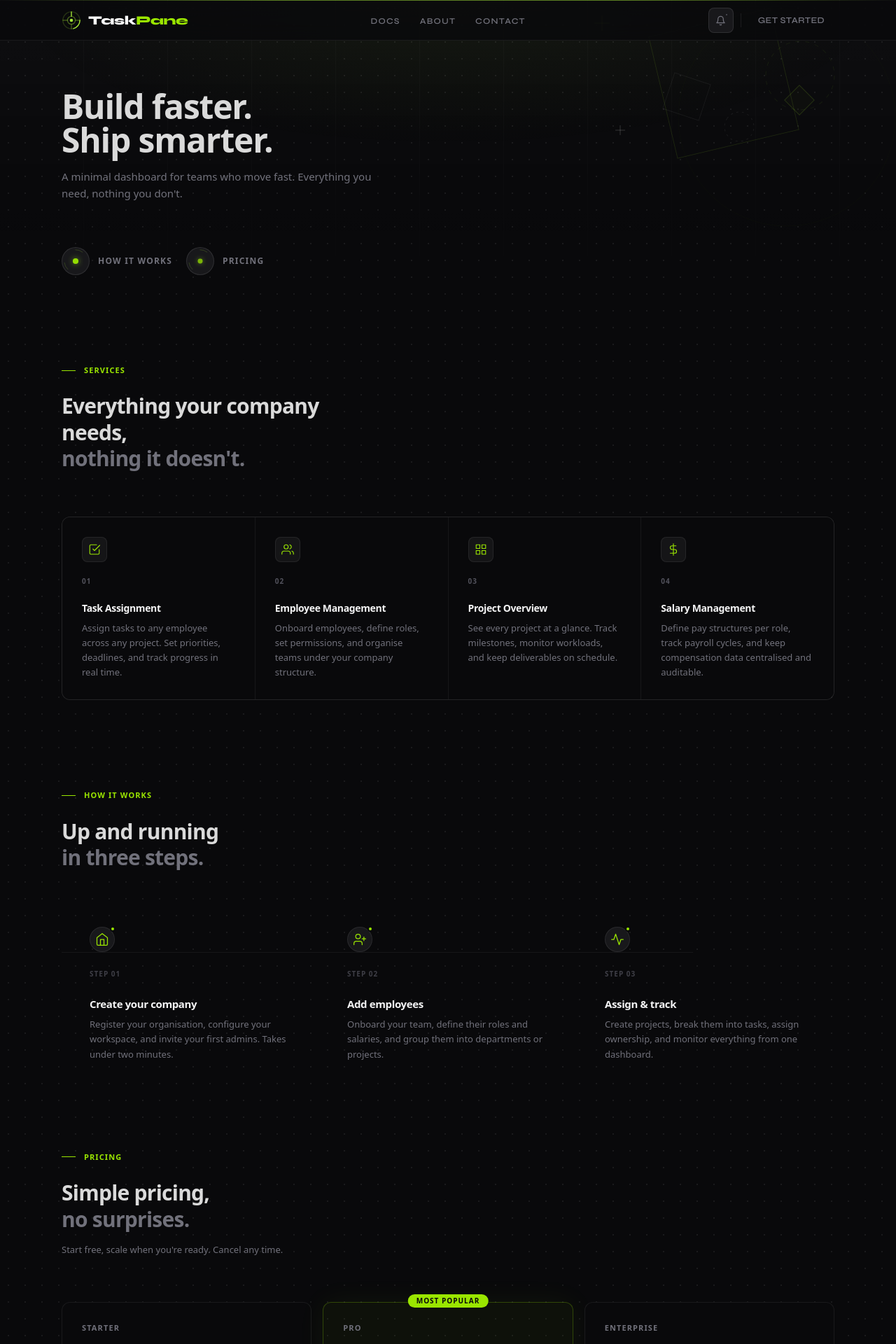
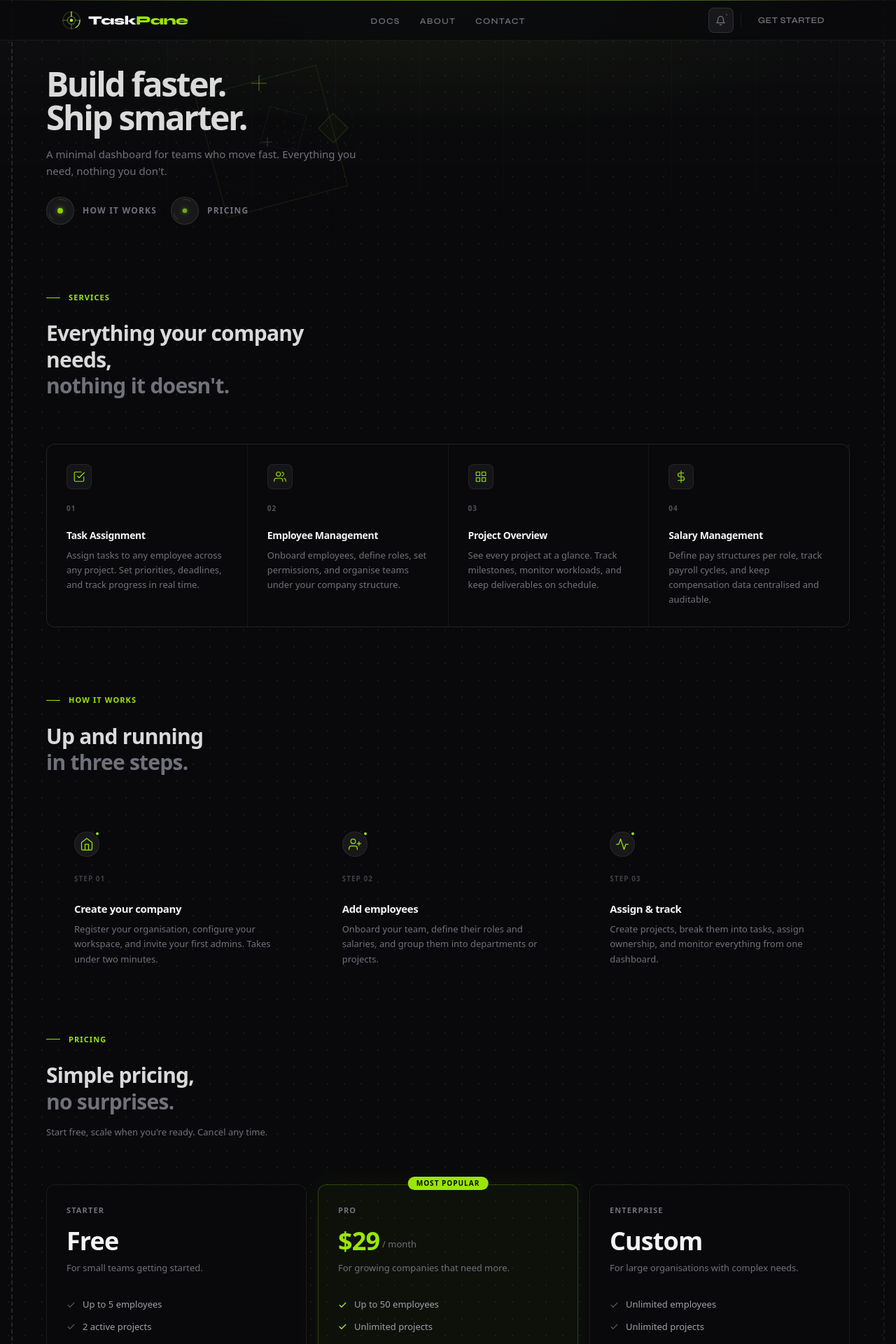
Before and after one commit to gchape/taskpane, a React (Vite) app in the folder frontend/: page / in a window 1280 px wide. Shown: the top 1920 px of the page at 70% size. Built offline with nearby package versions, Linux system fonts and the light colour scheme.

Commit message:
style: restructure Home layout with dashed border container and adjust section spacing

```diff
--- a/frontend/src/components/hero/Hero.tsx
+++ b/frontend/src/components/hero/Hero.tsx
@@ -5,7 +5,7 @@ import Geometry from "./Geometry";
 
 export default function Hero() {
   return (
-    <section className="relative z-10 pt-32 max-w-6xl mx-auto px-6 overflow-visible">
+    <section className="relative z-10 max-w-6xl overflow-visible">
       <div
         className="absolute inset-0 overflow-visible pointer-events-none"
         aria-hidden
@@ -20,7 +20,7 @@ export default function Hero() {
         animate={{ opacity: 1, y: 0 }}
         transition={{ duration: 0.6, ease: [0.16, 1, 0.3, 1] }}
       >
-        <h1 className="text-5xl font-bold tracking-tight text-white/85 leading-none">
+        <h1 className="text-5xl font-bold tracking-wider lg:tracking-tighter text-white/85 leading-none">
           Build faster.
           <br />
           Ship smarter.
--- a/frontend/src/components/home/Home.tsx
+++ b/frontend/src/components/home/Home.tsx
@@ -6,13 +6,17 @@ import { ScrollRings } from "./ScrollRings";
 import { Services } from "./Services";
 
 const Home = () => (
-  <>
-    <Hero />
-    <ScrollRings />
-    <Services />
-    <HowItWorks />
-    <Pricing />
-  </>
+  <div className="flex flex-col mx-4 border-l-2 border-l-white/12 border-r-2 border-r-white/6 border-dashed">
+    <div className="flex flex-col py-24 px-4 lg:px-12 gap-6 justify-center items-start">
+      <Hero />
+      <ScrollRings />
+    </div>
+    <div className="flex flex-col justify-around gap-24 lg:gap-24 pb-24 px-1 lg:px-12">
+      <Services />
+      <HowItWorks />
+      <Pricing />
+    </div>
+  </div>
 );
 
 export default Home;
--- a/frontend/src/components/home/HowItWorks.tsx
+++ b/frontend/src/components/home/HowItWorks.tsx
@@ -4,10 +4,7 @@ import { steps } from "../constants";
 
 export function HowItWorks() {
   return (
-    <section
-      className="relative z-10 max-w-6xl mx-auto px-6 py-32"
-      id="how-it-works"
-    >
+    <section className="relative z-10 max-w-6xl" id="how-it-works">
       <motion.div
         initial={{ opacity: 0, y: 12 }}
         whileInView={{ opacity: 1, y: 0 }}
@@ -34,8 +31,6 @@ export function HowItWorks() {
       </motion.h2>
 
       <div className="relative flex flex-col lg:flex-row gap-0">
-        <div className="hidden lg:block absolute top-9 left-0 right-[calc(16.66%+18px)] h-px bg-white/6 z-0" />
-
         {steps.map((step, i) => (
           <motion.div
             key={step.id}
--- a/frontend/src/components/home/Pricing.tsx
+++ b/frontend/src/components/home/Pricing.tsx
@@ -5,10 +5,7 @@ import { plans } from "../constants";
 
 export function Pricing() {
   return (
-    <section
-      id="pricing"
-      className="relative z-10 max-w-6xl mx-auto px-6 pb-32 scroll-mt-20"
-    >
+    <section id="pricing" className="relative z-10 max-w-6xl scroll-mt-20">
       <motion.div
         initial={{ opacity: 0, y: 12 }}
         whileInView={{ opacity: 1, y: 0 }}
--- a/frontend/src/components/home/ScrollRings.tsx
+++ b/frontend/src/components/home/ScrollRings.tsx
@@ -8,7 +8,7 @@ export function ScrollRings() {
   };
 
   return (
-    <div className="relative z-10 max-w-6xl mx-auto px-6 pt-16 flex items-center gap-5">
+    <div className="relative z-10 max-w-6xl flex items-center gap-5">
       {rings.map((ring, i) => (
         <motion.button
           key={ring.id}
--- a/frontend/src/components/home/Services.tsx
+++ b/frontend/src/components/home/Services.tsx
@@ -6,7 +6,7 @@ export function Services() {
   return (
     <section
       id="services"
-      className="relative z-10 max-w-6xl mx-auto px-6 pt-32 scroll-mt-20"
+      className="relative z-10 max-w-6xl scroll-mt-20"
     >
       <motion.div
         initial={{ opacity: 0, y: 12 }}
--- a/frontend/src/components/notification/NotificationDropdown.tsx
+++ b/frontend/src/components/notification/NotificationDropdown.tsx
@@ -14,7 +14,7 @@ export default function NotificationDropdown({
 }: NotificationDropdownProps) {
   return (
     <div
-      className="dropdown-enter absolute top-[calc(100%+10px)] right-0 w-72 rounded-xl border border-white/10 bg-zinc-900 overflow-hidden z-50"
+      className="dropdown-enter absolute top-[calc(100%+10px)] right-0 w-68 rounded-xl border border-white/10 bg-zinc-900 overflow-hidden z-50"
       style={{
         boxShadow:
           "0 20px 60px rgba(0,0,0,.65), 0 0 0 1px rgba(255,255,255,0.04)",
--- a/frontend/src/components/register/Register.tsx
+++ b/frontend/src/components/register/Register.tsx
@@ -4,11 +4,11 @@ import RightPanel from "../sign/RightPanel";
 import RegisterForm from "./RegisterForm";
 
 const RegisterLeftPanel = () => (
-  <div className="relative flex flex-col justify-center w-full lg:w-1/2 lg:min-w-105 px-8 sm:px-16 py-16 bg-[#09090b] overflow-y-hidden overflow-x-hidden">
+  <div className="relative flex flex-col justify-center items-center w-full lg:w-1/2 lg:min-w-105 px-8 sm:px-16 pt-24 pb-12 bg-[#09090b] overflow-y-hidden overflow-x-hidden">
     <LeftPanelBackground />
 
     <div className="relative z-10 max-w-sm w-full mx-auto lg:mx-0">
-      <NavLink to="/" className="flex items-center gap-2 my-8 no-underline">
+      <NavLink to="/" className="flex items-center gap-2 mb-12 no-underline">
         <span
           className="w-2 h-2 rounded-full bg-lime-400"
           style={{ boxShadow: "0 0 8px rgba(163,230,53,0.7)" }}
@@ -23,7 +23,7 @@ const RegisterLeftPanel = () => (
         <br />
         account
       </h1>
-      <p className="text-[13px] text-zinc-500 mb-8">
+      <p className="text-[13px] text-zinc-500 mb-10">
         Already have one?{" "}
         <NavLink
           to="/get-started"
--- a/frontend/src/components/register/RegisterForm.tsx
+++ b/frontend/src/components/register/RegisterForm.tsx
@@ -137,7 +137,7 @@ const RegisterForm = () => (
 
     <button
       type="submit"
-      className="w-full h-10.5 bg-lime-400 text-zinc-950 text-[12px] font-bold uppercase tracking-widest rounded-[9px] mb-7 cursor-pointer transition-all duration-150 hover:opacity-90 hover:shadow-[0_0_20px_rgba(163,230,53,0.25)]"
+      className="w-full h-10.5 bg-lime-400 text-zinc-950 text-[12px] font-bold uppercase tracking-widest rounded-[9px] cursor-pointer transition-all duration-150 hover:opacity-90 hover:shadow-[0_0_20px_rgba(163,230,53,0.25)]"
     >
       Create account
     </button>
--- a/frontend/src/components/sign/RightPanel.tsx
+++ b/frontend/src/components/sign/RightPanel.tsx
@@ -1,7 +1,7 @@
 import RightPanelImage from "../../assets/dIMJWLx1YbE.webp";
 
 const RightPanel = () => (
-  <div className="relative flex-1 overflow-hidden">
+  <div className="relative flex-1 hidden lg:inline-block overflow-hidden">
     <img
       src={RightPanelImage}
       alt="Office"
--- a/frontend/src/components/sign/SignIn.tsx
+++ b/frontend/src/components/sign/SignIn.tsx
@@ -4,7 +4,7 @@ import RightPanel from "./RightPanel";
 
 export default function SignIn() {
   return (
-    <div className="flex w-screen h-screen overflow-hidden font-[Syne,sans-serif]">
+    <div className="flex w-screen h-screen justify-center overflow-hidden font-[Syne,sans-serif]">
       <LeftPanel />
       <RightPanel />
     </div>
```
